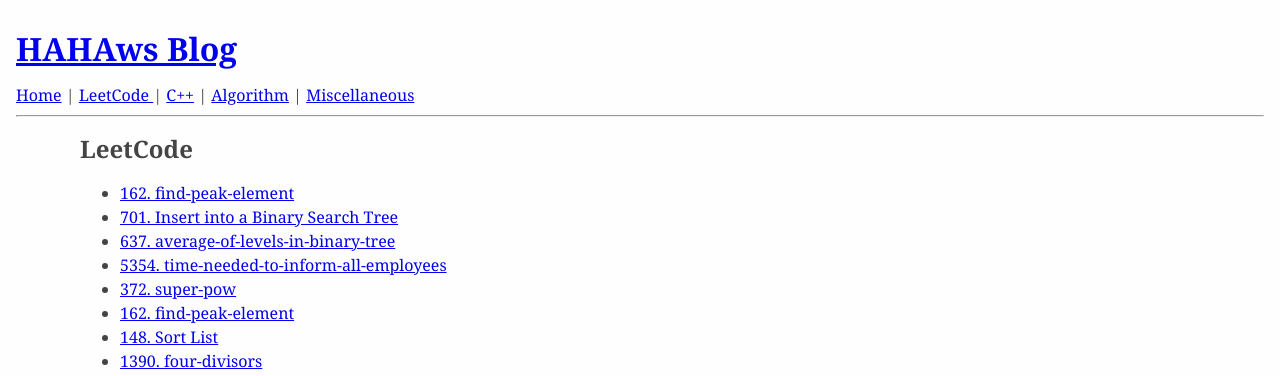
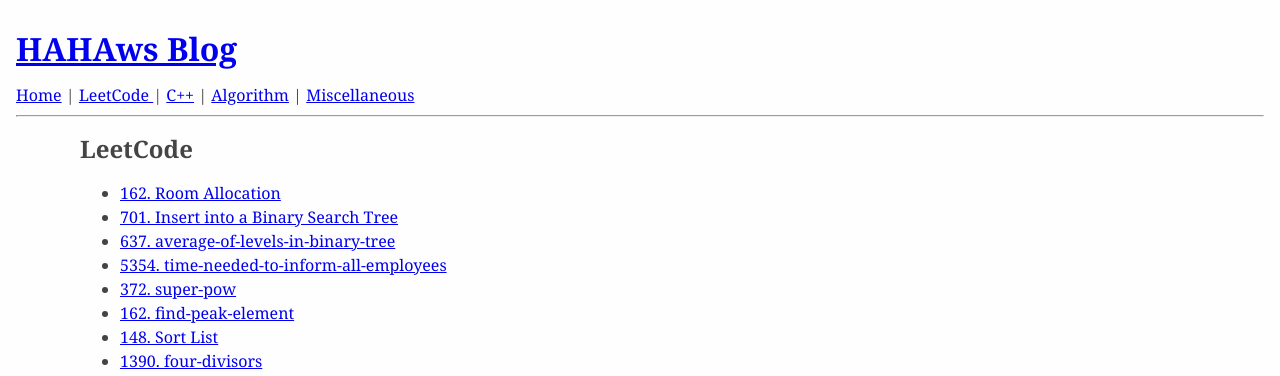
Before and after one commit to for-l00p/hahaws.github.io, a Jekyll site: the page built from LeetCode/index.html, in a window 1280 px wide. Shown: the top 376 px of the page. Built offline with Jekyll 4.4.1, drawn with Linux system fonts in a browser that asks for light colours.

Commit message:
Update 2020-07-08-room-allocation.md

```diff
--- a/_posts/LeetCode/2020-07-08-room-allocation.md
+++ b/_posts/LeetCode/2020-07-08-room-allocation.md
@@ -1,6 +1,6 @@
 ---
 layout: default
-title: 162. find-peak-element
+title: 162. Room Allocation
 tags: LeetCode
 ---
 
```
